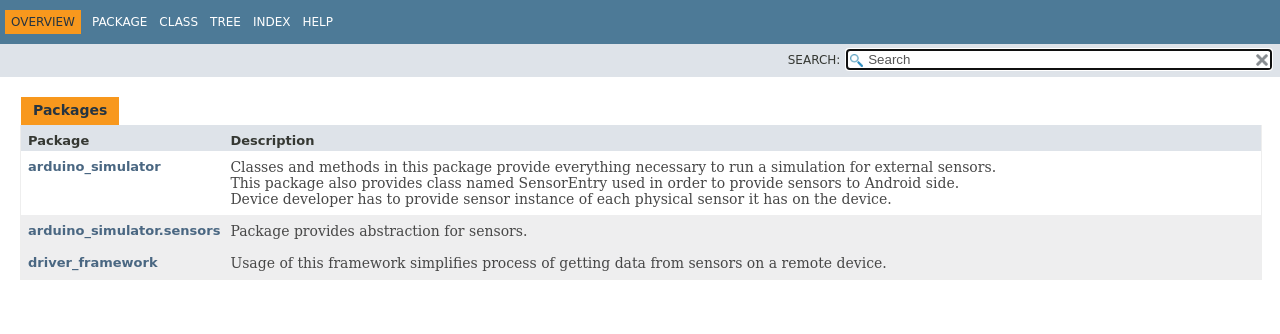
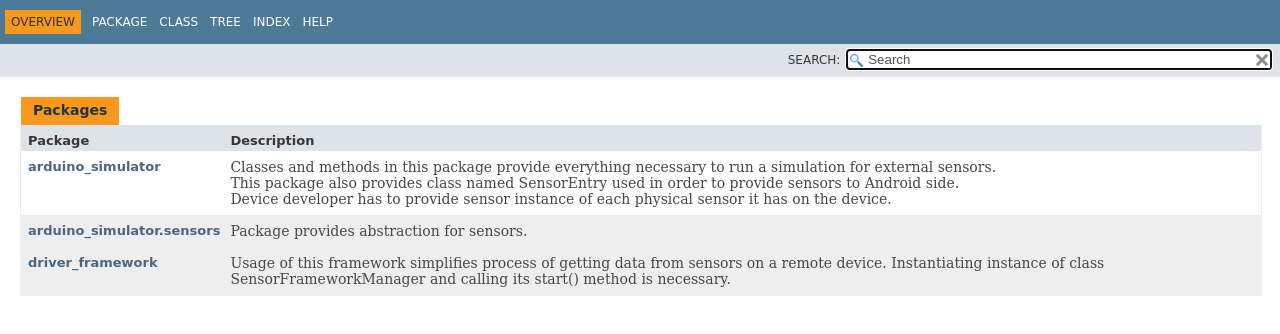
Before and after one commit to DjuroRad/AndroidSensorsFrameworkDriver, a plain HTML site: page docs/index.html in a window 1280 px wide. Drawn offline with Linux system fonts and the light colour scheme; a web font is replaced by a local one.

Commit message:
update github pages

```diff
--- a/docs/index.html
+++ b/docs/index.html
@@ -135,7 +135,7 @@
               >
                 <div class="block">
                   Usage of this framework simplifies process of getting data
-                  from sensors on a remote device.
+                  from sensors on a remote device. Instantiating instance of class SensorFrameworkManager and calling its start() method is necessary.
                 </div>
               </div>
               <!-- <div class="col-first even-row-color all-packages-table all-packages-table-tab1"><a href="driver_framework/request/package-summary.html">driver_framework.request</a></div>
```
